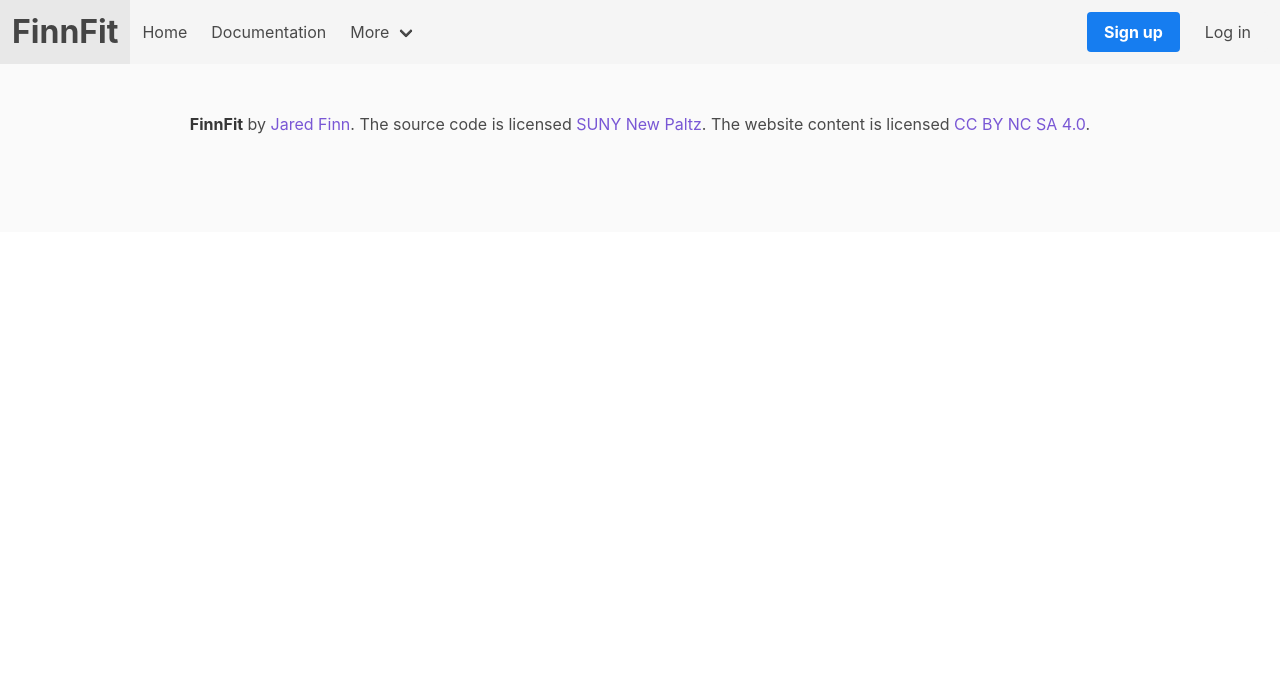
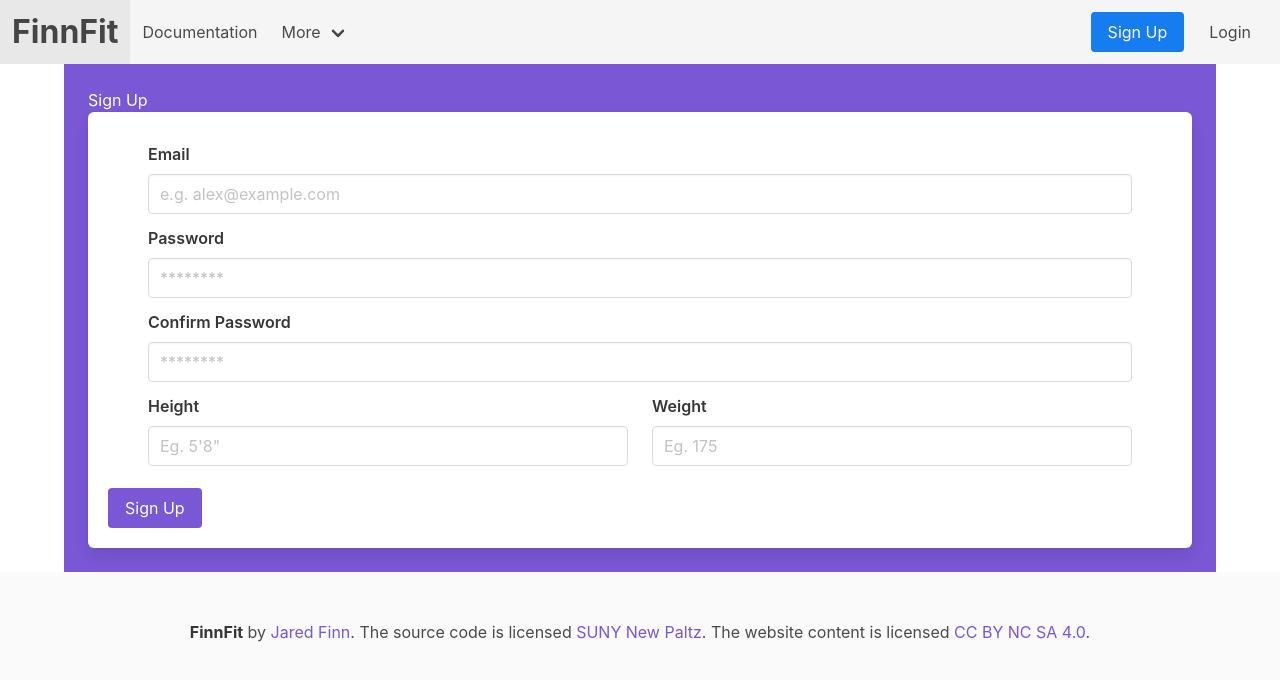
Before and after one commit to JaredFinn/Exercise_App, a Vue app in the folder client/: page /signup in a window 1280 px wide. Shown: the top 680 px of the page. Built offline with nearby package versions, Linux system fonts and the light colour scheme.

Commit message:
Login and Signup Pages

```diff
--- a/client/src/components/Nav.vue
+++ b/client/src/components/Nav.vue
@@ -1,10 +1,9 @@
 <template>
   <nav class="navbar is-light" role="navigation" aria-label="main navigation">
             <div class="navbar-brand">
-                <a class="navbar-item has-text-weight-bold is-size-3" href="https://bulma.io">
-                <i class=""></i>
+                <router-link to="/" class="navbar-item has-text-weight-bold is-size-3">
                     FinnFit
-                </a>
+                </router-link>
 
                 <a role="button" class="navbar-burger" aria-label="menu" aria-expanded="false" data-target="navbarBasicExample">
                 <span aria-hidden="true"></span>
@@ -16,8 +15,8 @@
             <div id="navbarBasicExample" class="navbar-menu">
                 <div class="navbar-start">
 
-                <router-link to="/" class="navbar-item">Home</router-link>
                 <router-link to="/Documentation" class="navbar-item">Documentation</router-link>
+
 
                 <div class="navbar-item has-dropdown is-hoverable">
                     <a class="navbar-link">
@@ -45,12 +44,12 @@
                 <div class="navbar-end">
                     <div class="navbar-item">
                         <div class="buttons">
-                        <a class="button is-info">
-                            <strong>Sign up</strong>
-                        </a>
-                        <a class="button is-light">
-                            Log in
-                        </a>
+                            <router-link to="/signup" class="button is-info">
+                                Sign Up
+                            </router-link>
+                            <router-link to="/login" class="button is-light">
+                                Login
+                            </router-link>
                         </div>
                     </div>
                 </div>
--- a/client/src/router/index.js
+++ b/client/src/router/index.js
@@ -1,15 +1,15 @@
 import Vue from 'vue'
 import VueRouter from 'vue-router'
 import Home from '../views/Home.vue'
+import Login from '../views/Login.vue'
+import SignUp from '../views/SignUp.vue'
 
 Vue.use(VueRouter)
 
 const routes = [
-  {
-    path: '/',
-    name: 'Home',
-    component: Home
-  },
+  { path: '/', name: 'Home', component: Home },
+  { path: '/login', name: 'Login', component: Login },
+  { path: '/signup', name: 'SignUp', component: SignUp },
   {
     path: '/about',
     name: 'About',
--- /dev/null
+++ b/client/src/views/Login.vue
@@ -0,0 +1,38 @@
+<template>
+  <section class="hero is-small is-link">
+        <div class="hero-body">
+            <h1 id="Login-name">Login</h1>
+            <form class="box">
+                <div class="field">
+                <label class="label">Email</label>
+                <div class="control">
+                    <input class="input" type="email" placeholder="e.g. alex@example.com">
+                </div>
+                </div>
+
+                <div class="field">
+                <label class="label">Password</label>
+                <div class="control">
+                    <input class="input" type="password" placeholder="********">
+                </div>
+                </div>
+
+                <button class="button is-primary">Sign in</button>
+                <h3 id="no-account">Dont have an account? Sign Up here.</h3>
+                <router-link to="/signup" class="button is-primary">
+                    Sign Up
+                </router-link>
+            </form>
+        </div>
+    </section>
+</template>
+
+<script>
+export default {
+
+}
+</script>
+
+<style>
+
+</style>
--- /dev/null
+++ b/client/src/views/SignUp.vue
@@ -0,0 +1,58 @@
+<template>
+    <section class="hero is-small is-link">
+        <div class="hero-body">
+            <h1 id="Login-name">Sign Up</h1>
+            <form class="box">
+                <div class="field">
+                <label class="label">Email</label>
+                <div class="control">
+                    <input class="input" type="email" placeholder="e.g. alex@example.com">
+                </div>
+                </div>
+
+                <div class="field">
+                <label class="label">Password</label>
+                <div class="control">
+                    <input class="input" type="password" placeholder="********">
+                </div>
+                </div>
+
+                <div class="field">
+                    <label class="label">Confirm Password</label>
+                    <div class="control">
+                        <input class="input" type="password" placeholder="********">
+                    </div>
+                </div>
+
+                <div class="field">
+                    <div class="columns">
+                        <div class="column">
+                            <label class="label">Height</label>
+                            <div class="control">
+                                <input class="input" type="height" placeholder="Eg. 5'8&quot;">
+                            </div>
+                        </div>
+                        <div class="column">
+                            <label class="label">Weight</label>
+                            <div class="control">
+                                <input class="input" type="weight" placeholder="Eg. 175">
+                            </div>
+                        </div>
+                    </div>
+                </div>
+
+                <button class="button is-primary">Sign Up</button>
+            </form>
+        </div>
+    </section>
+</template>
+
+<script>
+export default {
+
+}
+</script>
+
+<style>
+
+</style>
```
